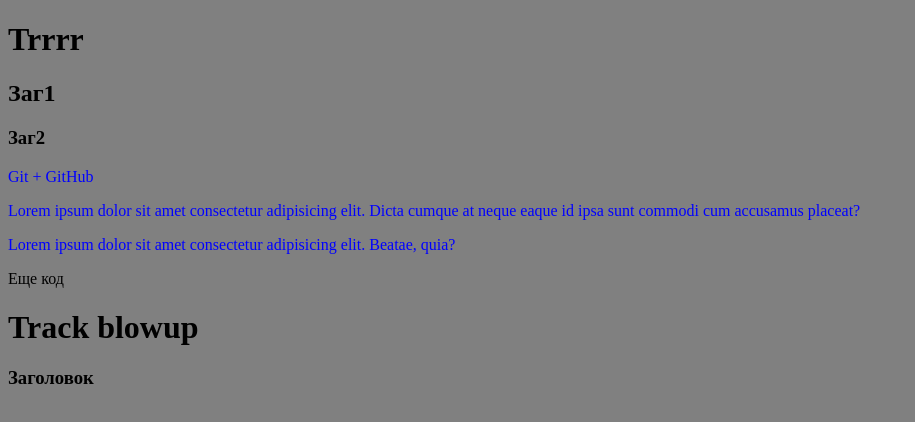
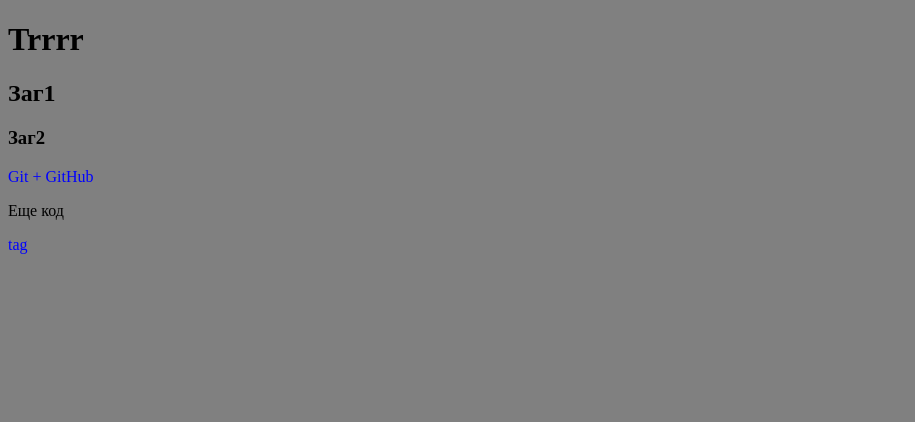
Before and after one commit to LavaEKB/gittest, a plain HTML site: page index.html in a window 1280 px wide. Shown: the whole page, without its empty margins (0-915 px from the left). Drawn offline with Linux system fonts and the light colour scheme.

Commit message:
add next in file

```diff
--- a/index.html
+++ b/index.html
@@ -12,10 +12,7 @@
     <h2>Заг1</h2>
     <h3>Заг2</h3>
     <p>Git + GitHub</p>
-    <p>Lorem ipsum dolor sit amet consectetur adipisicing elit. Dicta cumque at neque eaque id ipsa sunt commodi cum accusamus placeat?</p>
-    <p>Lorem ipsum dolor sit amet consectetur adipisicing elit. Beatae, quia?</p>
     <div>Еще код</div>
-    <h1>Track blowup</h1>
-    <h3>Заголовок</h3>
+    <p>tag</p>
 </body>
 </html>
```
